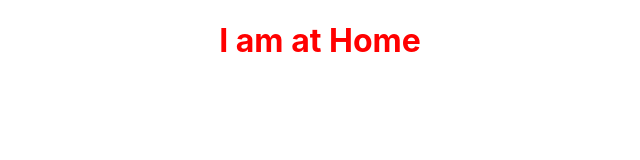
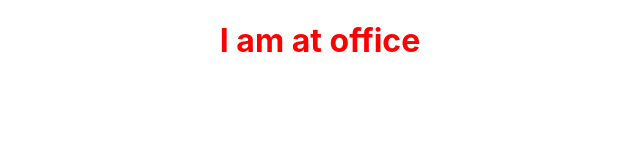
Before and after one commit to tyagivipul629/nodejs-project, a React (Create React App) app: page / in a window 1280 px wide. Shown: the top 160 px of the page, without its empty margins (320-960 px from the left). Built offline with nearby package versions, Linux system fonts and the light colour scheme.

Commit message:
i commit home.js

```diff
--- a/src/components/Home/home.js
+++ b/src/components/Home/home.js
@@ -3,7 +3,7 @@ import React from 'react';
 class Home extends React.Component{
     render(){
         return(
-            <h1 style={{color: 'red',textAlign: 'center'}}>I am at Home</h1>
+            <h1 style={{color: 'red',textAlign: 'center'}}>I am at office</h1>
         );
     }
 }
```
